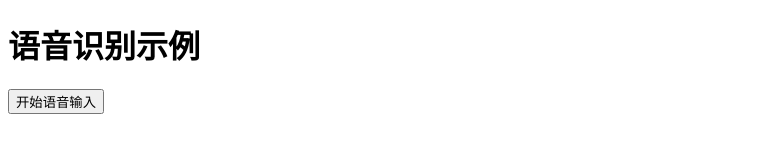
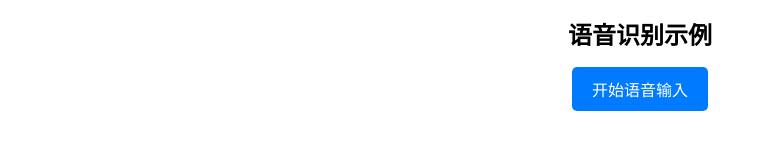
Before and after one commit to mophesto/mophesto.github.io, a plain HTML site: page index.html in a window 1280 px wide. Shown: the whole page, without its empty margins (0-767 px from the left). Drawn offline with Linux system fonts and the light colour scheme.

Commit message:
Update index.html

```diff
--- a/index.html
+++ b/index.html
@@ -2,6 +2,29 @@
 <html>
 <head>
     <title>语音识别示例</title>
+    <meta name="viewport" content="width=device-width, initial-scale=1">
+    <style>
+        body {
+            font-family: Arial, sans-serif;
+            text-align: center;
+        }
+        h1 {
+            font-size: 1.5rem;
+        }
+        button {
+            font-size: 1rem;
+            padding: 10px 20px;
+            background-color: #007BFF;
+            color: #fff;
+            border: none;
+            border-radius: 5px;
+            cursor: pointer;
+        }
+        #output {
+            font-size: 1rem;
+            margin-top: 10px;
+        }
+    </style>
 </head>
 <body>
     <h1>语音识别示例</h1>
@@ -16,8 +39,8 @@
         if ('webkitSpeechRecognition' in window) {
             const recognition = new webkitSpeechRecognition();
 
-            // 设置语言为英语（可以根据需要更改）
-            recognition.lang = 'en-US';
+            // 设置语言为简体中文
+            recognition.lang = 'zh-CN';
 
             // 在识别到语音时触发此事件
             recognition.onresult = (event) => {
```
